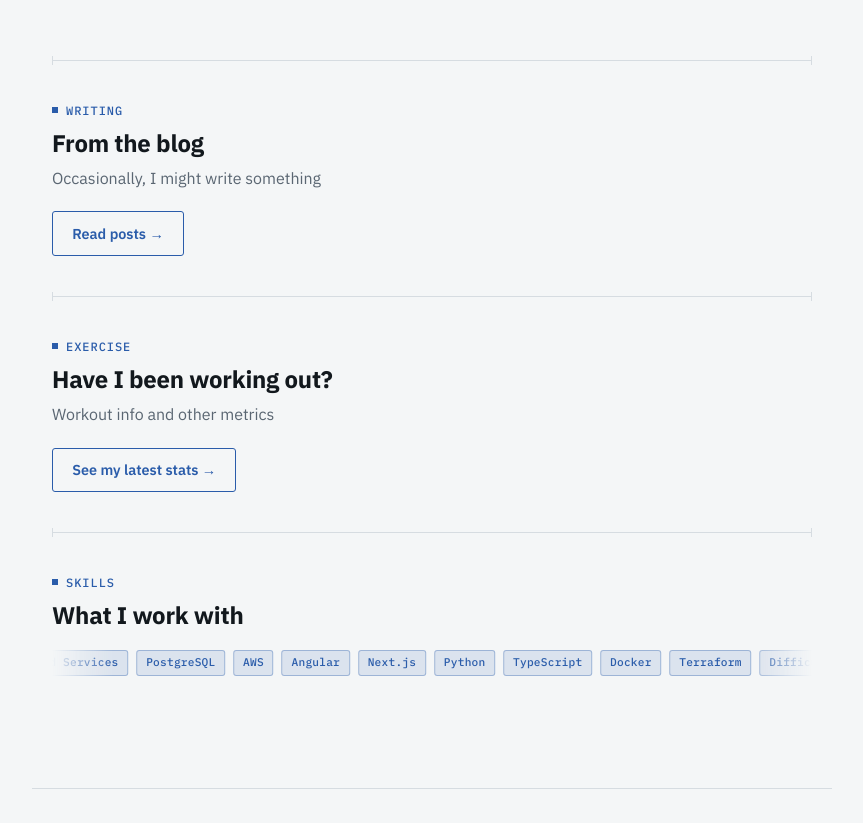
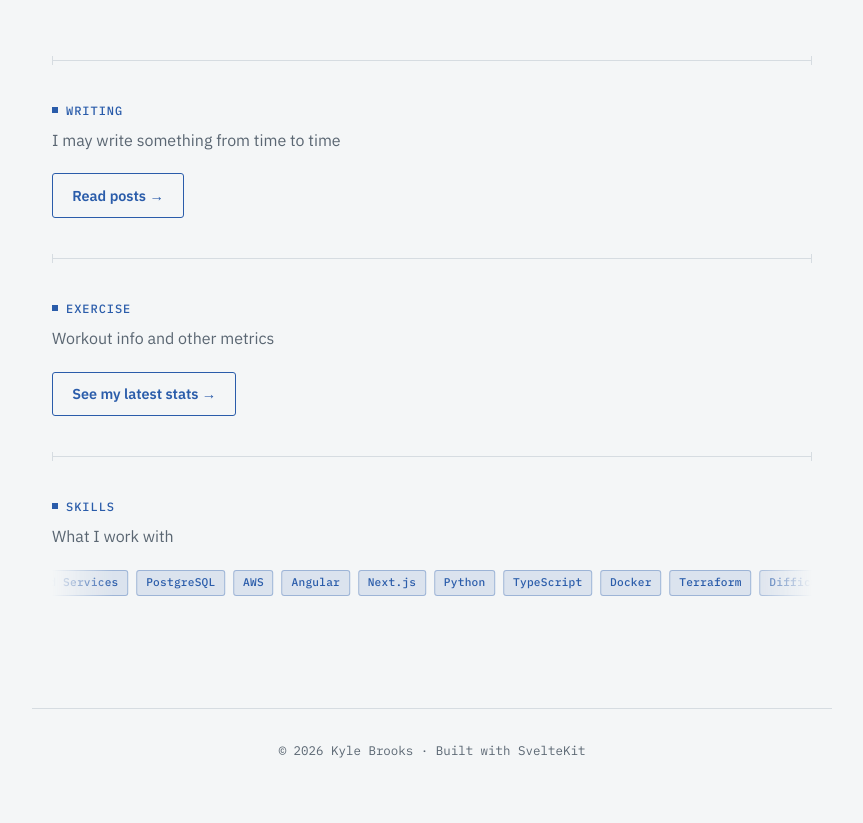
Before and after one commit to KyleBrooks242/claude-svelte-website, a SvelteKit app: page / in a window 1280 px wide. Shown: the part 540-1363 px from the top of the page, without its empty margins (208-1071 px from the left). After the commit the page ends 1333 px from the top, so only its background shows below. Built offline with nearby package versions, Linux system fonts and the light colour scheme.

Commit message:
remove redundant headers

```diff
--- a/src/routes/+page.svelte
+++ b/src/routes/+page.svelte
@@ -57,9 +57,8 @@
 		<!-- Recent posts teaser -->
 		<section>
 			<p class="section-tag">Writing</p>
-			<h2 style="font-size: 1.5rem; margin-bottom: 0.5rem;">From the blog</h2>
 			<p style="color:var(--text-muted); margin-bottom: 1.25rem;">
-				Occasionally, I might write something
+				I may write something from time to time
 			</p>
 			<a href="/blog" class="btn btn-outline">Read posts →</a>
 		</section>
@@ -69,7 +68,6 @@
 		<!--Workout Teaser-->
 		<section>
 			<p class="section-tag">Exercise</p>
-			<h2 style="font-size: 1.5rem; margin-bottom: 0.5rem;">Have I been working out?</h2>
 			<p style="color:var(--text-muted); margin-bottom: 1.25rem;">
 				Workout info and other metrics
 			</p>
@@ -81,7 +79,9 @@
 		<!-- Skills -->
 		<section style="margin-bottom: 4rem;">
 			<p class="section-tag">Skills</p>
-			<h2 style="font-size: 1.5rem; margin-bottom: 1.25rem;">What I work with</h2>
+			<p style="color:var(--text-muted); margin-bottom: 1.25rem;">
+				What I work with
+			</p>
 			<div class="skill-marquee">
 				<div class="skill-track">
 					{#each marqueeSkills as skill}
--- a/src/routes/blog/+page.svelte
+++ b/src/routes/blog/+page.svelte
@@ -16,7 +16,6 @@
 <main class="page">
 	<div class="container">
 		<p class="section-tag">Writing</p>
-		<h1 style="font-size: 2rem; margin-bottom: 0.5rem;">Blog</h1>
 		<p style="color: var(--text-muted); margin-bottom: 3rem;">
 			Thoughts on software, tools, and craft. Goal is to update fairly regularly.
 		</p>
--- a/src/routes/projects/+page.svelte
+++ b/src/routes/projects/+page.svelte
@@ -59,7 +59,6 @@
 <main class="page">
 	<div class="container">
 		<p class="section-tag">Portfolio</p>
-		<h1 style="font-size: 2rem; margin-bottom: 0.5rem;">Projects</h1>
 		<p style="color: var(--text-muted); margin-bottom: 3.5rem;">
 			A few projects from the office and the workshop
 		</p>
```
